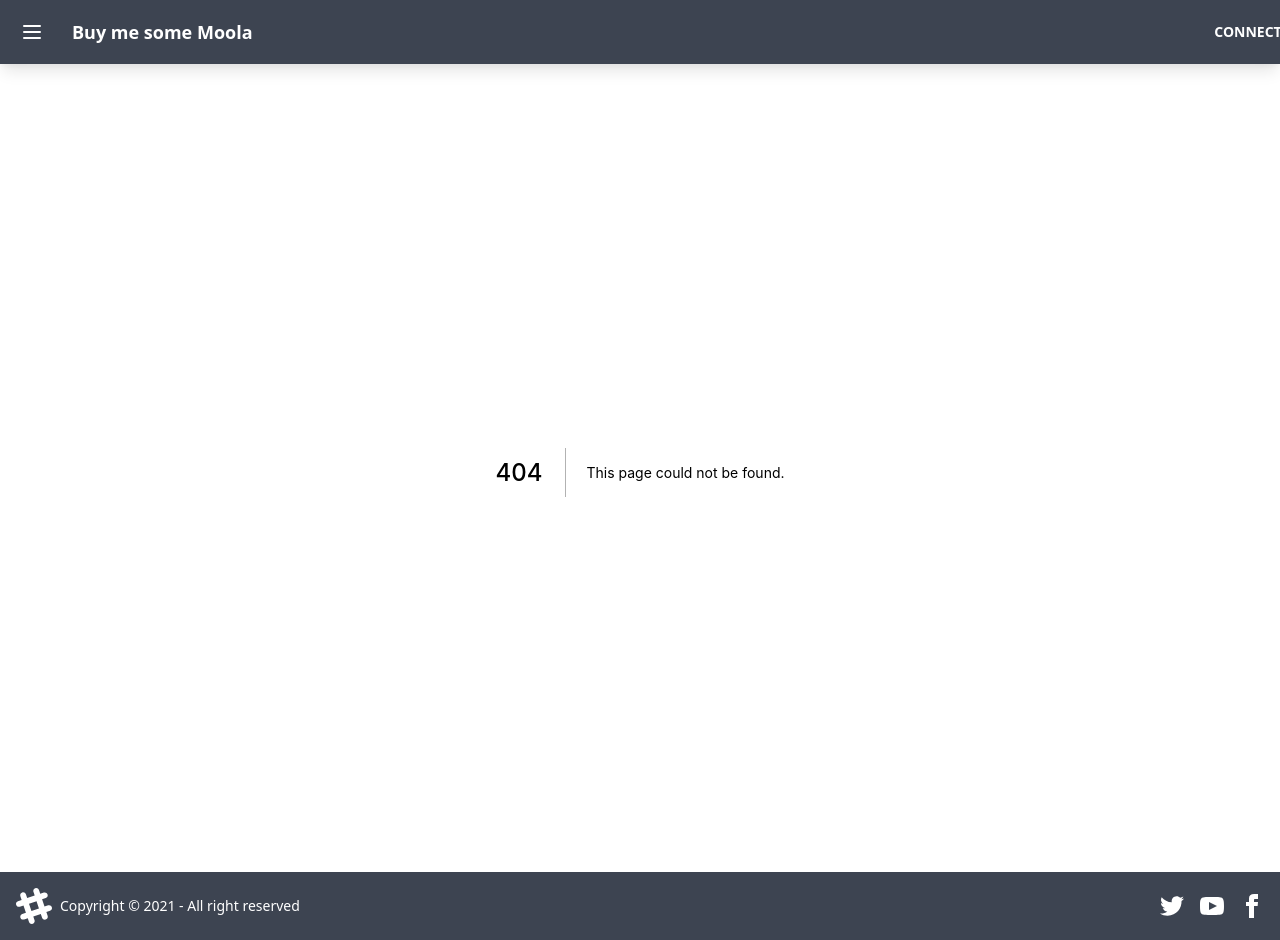
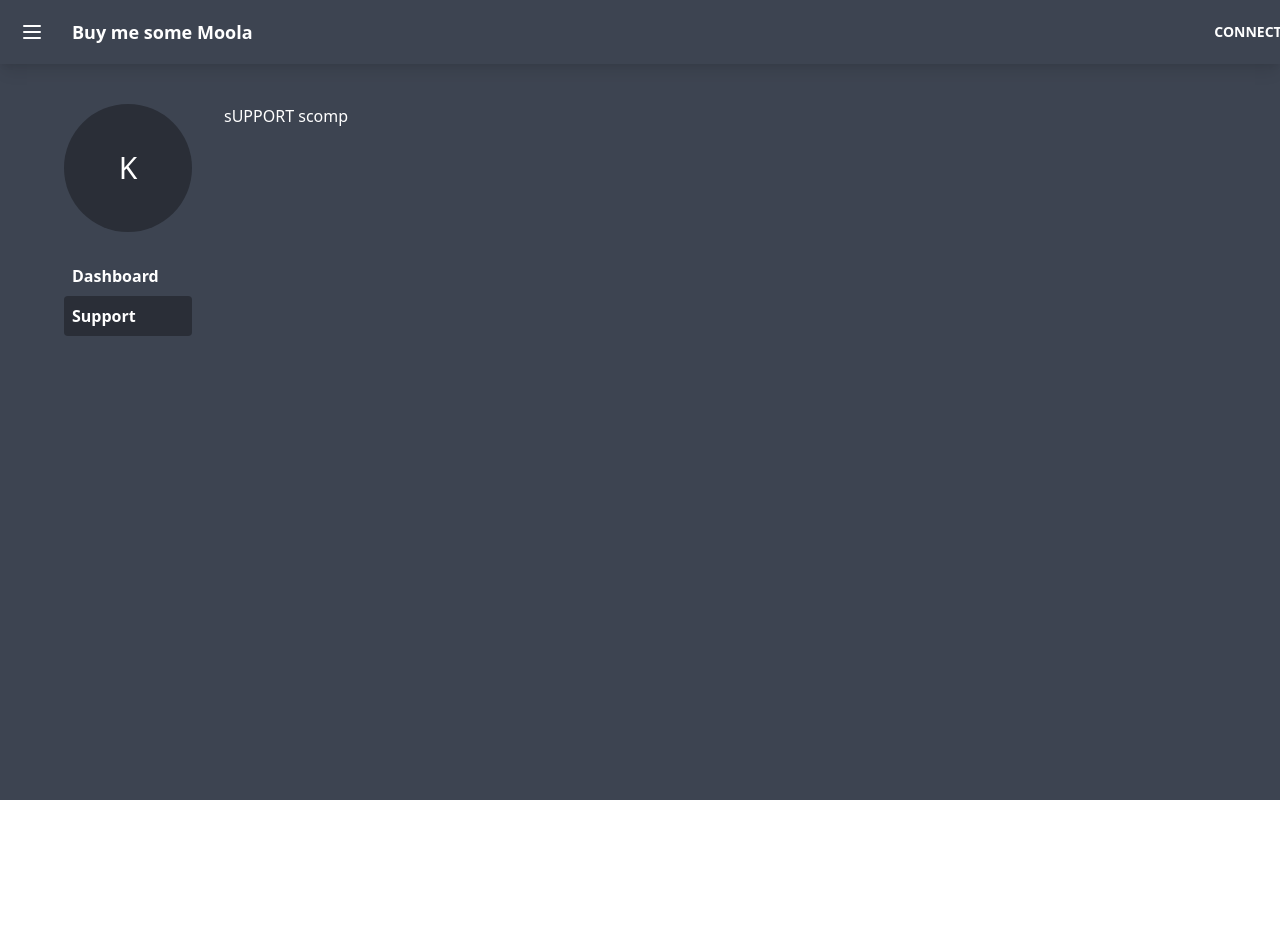
Before and after one commit to hussamkhatib/buymesomemoola, a Next.js app: page /support in a window 1280 px wide. Before the commit this address had no page. After the commit the page ends 800 px from the top, so only its background shows below. Built offline with nearby package versions, Linux system fonts and the light colour scheme.

Commit message:
feat: add a layout for non home page , create a user menu with dummy data

```diff
--- a/pages/_app.jsx
+++ b/pages/_app.jsx
@@ -1,16 +1,27 @@
 /* eslint-disable react/prop-types */
 /* eslint-disable react/jsx-props-no-spreading */
+import { useRouter } from 'next/router'
 
 import React from 'react';
 import '../styles/global.css';
 import Layout from '../src/components/Layout';
+import UserLayout from '../src/components/private/UserLayout'
 
 function MyApp({ Component, pageProps }) {
-  return (
-    <Layout>
-      <Component {...pageProps} />
-    </Layout>
-  );
+  const router = useRouter()
+
+  if(router.pathname === '/'){
+    return (
+      <Layout>
+        <Component {...pageProps} />
+      </Layout>
+    );
+  }
+    return (
+      <UserLayout>
+        <Component {...pageProps} />
+      </UserLayout>
+    )
 }
 
 export default MyApp;
--- /dev/null
+++ b/pages/dashboard.jsx
@@ -0,0 +1,10 @@
+import React from 'react'
+import Dashboard from '../src/components/private/dashboard/Dashboard'
+
+export default function DashboardPage() {
+    return (
+        <div>
+            <Dashboard />
+        </div>
+    )
+}
--- /dev/null
+++ b/pages/support.jsx
@@ -0,0 +1,10 @@
+import React from 'react'
+import Suppport from '../src/components/private/support/Suppport'
+
+export default function Support() {
+    return (
+        <div>
+            <Suppport />
+        </div>
+    )
+}
--- /dev/null
+++ b/src/components/private/Avatar.jsx
@@ -0,0 +1,13 @@
+import React from 'react'
+
+function Avatar() {
+    return (
+    <div className="avatar placeholder pb-6">
+    <div className="bg-neutral-focus text-neutral-content rounded-full w-32 h-32">
+        <span className="text-3xl">K</span>
+    </div>
+    </div>
+    )
+}
+
+export default Avatar
--- /dev/null
+++ b/src/components/private/UserLayout.jsx
@@ -0,0 +1,30 @@
+import React from 'react'
+import PropTypes from 'prop-types';
+import Nav from "../NavBar"
+import Avatar from './Avatar'
+import UserMenu from "./UserMenu"
+
+
+function UserLayout({children}) {
+    return (
+        <div>
+            <Nav />
+            <div className='max-w-6xl mx-auto py-8 flex' >
+                <div   >
+                    <Avatar />
+                    <UserMenu/>
+                </div>
+                <div className='px-4 md:px-8'>
+                    {children}
+                </div>
+            </div>
+        </div>
+    )
+}
+
+export default UserLayout
+
+
+UserLayout.propTypes = {
+    children: PropTypes.node.isRequired
+  }
--- /dev/null
+++ b/src/components/private/UserMenu.jsx
@@ -0,0 +1,37 @@
+/* eslint-disable jsx-a11y/anchor-is-valid */
+import React from 'react'
+import Link from 'next/link'
+import { useRouter } from 'next/router'
+
+const navBarList = [
+    {
+        key:0,
+        title: 'Dashboard',
+    },
+    {
+        key : 1,
+        title: 'Support'
+    }
+]
+
+function UserMenu() {
+    const router = useRouter()
+    console.log(router.pathname.slice(1))
+    return (
+        <ul>
+            {
+                navBarList.map((item) => (
+                    <li key={item.key} className={`p-2 font-semibold ${router.pathname.slice(1) === item.title.toLowerCase() ? 'bg-neutral-focus rounded' : ''}`}>
+                        <Link href={`/${item.title.toLowerCase()}`}>
+                            <a>
+                            {item.title}
+                            </a>
+                        </Link>
+                    </li>
+                ))
+            }
+        </ul>
+    )
+}
+
+export default UserMenu
--- /dev/null
+++ b/src/components/private/dashboard/Dashboard.jsx
@@ -0,0 +1,11 @@
+import React from 'react'
+
+function Dashboard() {
+    return (
+        <div>
+            Dashboard comp
+        </div>
+    )
+}
+
+export default Dashboard
--- /dev/null
+++ b/src/components/private/support/Suppport.jsx
@@ -0,0 +1,11 @@
+import React from 'react'
+
+function Suppport() {
+    return (
+        <div>
+            sUPPORT scomp
+        </div>
+    )
+}
+
+export default Suppport
--- a/styles/global.css
+++ b/styles/global.css
@@ -1,3 +1,9 @@
 @tailwind base;
 @tailwind components;
 @tailwind utilities;
+
+body {
+  background: #3d4451;
+  min-height: 100vh;
+  color: #fff;
+}
```
Also changed, not shown: src/util/helper.js (added).
